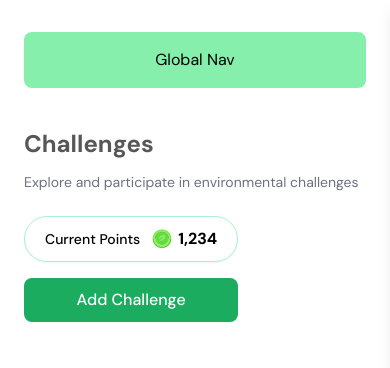
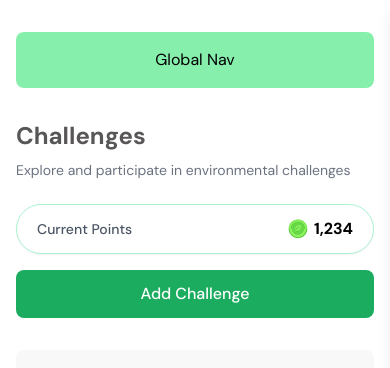
Before and after one commit to dizzpy/Greenie-Web, a React (Vite) app: page /challenges in a window 390 px wide. Shown: the top 368 px of the page. Built offline with nearby package versions, Linux system fonts and the light colour scheme; grey boxes are pictures that could not be loaded.

Commit message:
feat(challenges): challenge home header section mobile responsive

```diff
--- a/src/[features]/challenges/components/ChallengeHomeCard.jsx
+++ b/src/[features]/challenges/components/ChallengeHomeCard.jsx
@@ -48,7 +48,7 @@ function ChallengeHomeCard({ challenge }) {
           </p>
 
           {/* Footer section */}
-          <div className="mt-auto pt-4">
+          <div className="md:text-end text-start pt-4">
             <button className="text-primary-green hover:text-green-600">
               View Details →
             </button>
--- a/src/[features]/challenges/pages/ChallengesHome.jsx
+++ b/src/[features]/challenges/pages/ChallengesHome.jsx
@@ -65,15 +65,15 @@ function ChallengesHome() {
   ];
 
   return (
-    <div className="max-w-screen-xl container mx-auto px-6 py-8">
+    <div className="max-w-screen-xl container mx-auto px-4 md:px-6 py-8">
       {/* Global nav */}
-      <div className="bg-green-300 py-4 mx-auto rounded-lg mb-10">
+      <div className="bg-green-300 py-4 mx-auto rounded-lg mb-8 md:mb-10">
         <p className="text-center">Global Nav</p>
       </div>
 
-      {/* Improved header section */}
-      <div className="flex flex-col md:flex-row justify-between items-start md:items-center gap-6 mb-12">
-        <div className="space-y-3">
+      {/* Header section - mobile responsive improvements */}
+      <div className="flex flex-col md:flex-row justify-between items-start md:items-center gap-6 mb-8 md:mb-12">
+        <div className="space-y-2 w-full md:w-auto">
           <h1 className="text-2xl md:text-3xl font-semibold text-text-gray">
             Challenges
           </h1>
@@ -82,16 +82,16 @@ function ChallengesHome() {
           </p>
         </div>
 
-        <div className="flex flex-col md:flex-row items-start md:items-center gap-4">
-          <div className="inline-flex items-center px-5 py-2.5 text-sm font-medium rounded-full border border-emerald-200 bg-white shadow-sm">
-            <span className="mr-3">Current Points</span>
-            <div className="flex items-center gap-1.5">
+        <div className="flex flex-col md:flex-row items-stretch md:items-center gap-4 md:gap-6 w-full md:w-auto">
+          <div className="inline-flex items-center justify-between md:justify-start px-5 py-3 text-sm font-medium rounded-full border border-emerald-200 bg-white shadow-sm">
+            <span className="text-gray-600">Current Points</span>
+            <div className="flex items-center gap-1.5 ml-3">
               <img src={CoinIcon} alt="coin" className="w-5 h-5" />
               <span className="font-bold text-base tabular-nums">1,234</span>
             </div>
           </div>
 
-          <button className="bg-primary-green text-white px-6 py-2.5 rounded-lg hover:bg-green-600 transition-colors font-medium w-full md:w-auto">
+          <button className="bg-primary-green text-white px-6 py-3 rounded-lg hover:bg-green-600 transition-colors font-medium text-center">
             Add Challenge
           </button>
         </div>
```
